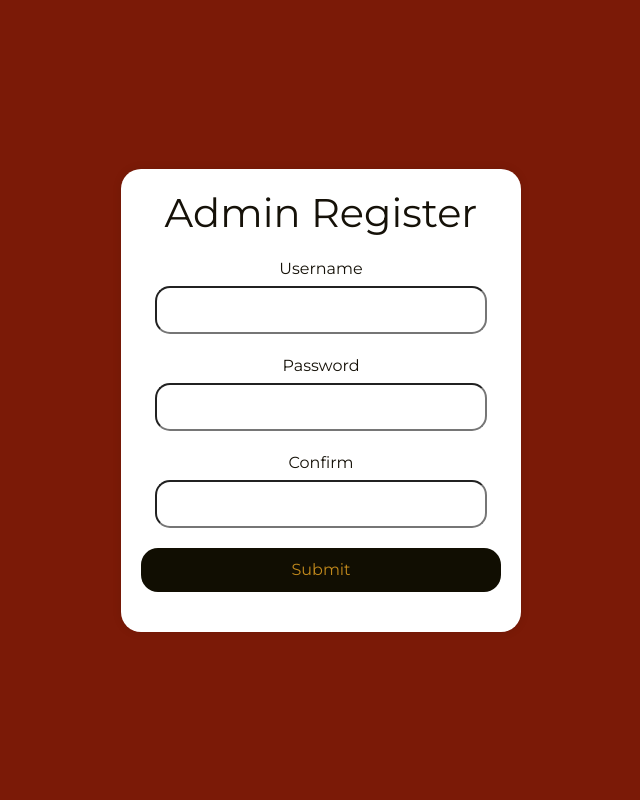
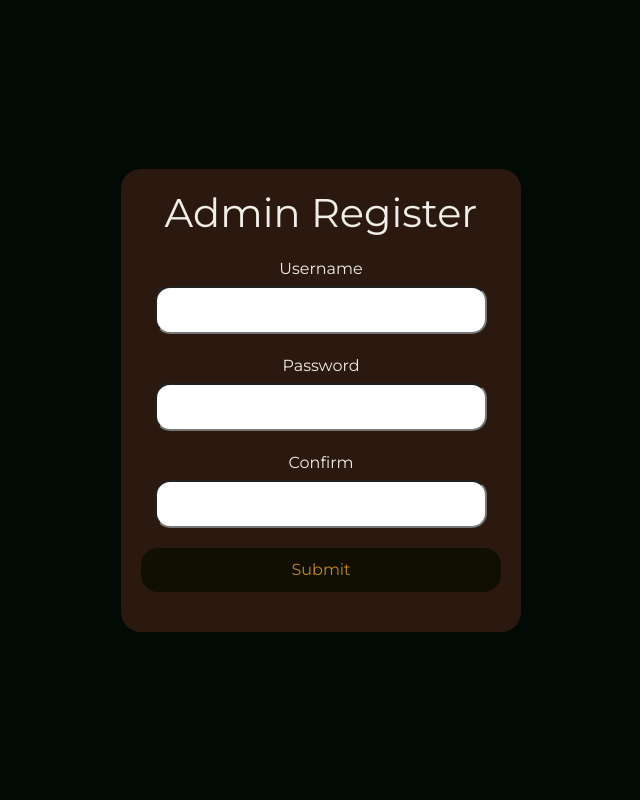
Before and after one commit to madondbi/jo24, a Flask app: template templates/admin_register.html in a window 1280 px wide. Shown: the whole page, without its empty margins (319-959 px from the left). Run offline with Flask 3, Linux system fonts and the light colour scheme; the template is opened without the code that fills it, so the values that code supplies are empty, except form fields; form fields are guessed from the names that the template uses; parts of the project's set-up code (start-up, migrations or seed data) failed here and were passed over; some libraries are stand-ins or nearby versions; some web fonts are replaced.

Commit message:
Modifications apportées à static/css/admin_login.styles.css

```diff
--- a/static/css/admin_login.styles.css
+++ b/static/css/admin_login.styles.css
@@ -5,8 +5,8 @@
 
 body {
     font-family: "Montserrat", sans-serif;
-    background-color:#7b1a07;
-    color: #151108;
+    background-color:  #020b05;
+    color: #f0eee9;
     display: flex;
     justify-content: center;
     align-items: center;
@@ -17,7 +17,7 @@ body {
     width: 400px;
     padding: 20px;
     text-align: center;
-    background-color: #fff;
+    background-color: #2b1910;
     border-radius: 20px;
     box-shadow: 0 0 10px rgba(0, 0, 0, 0.1);
 }
```
